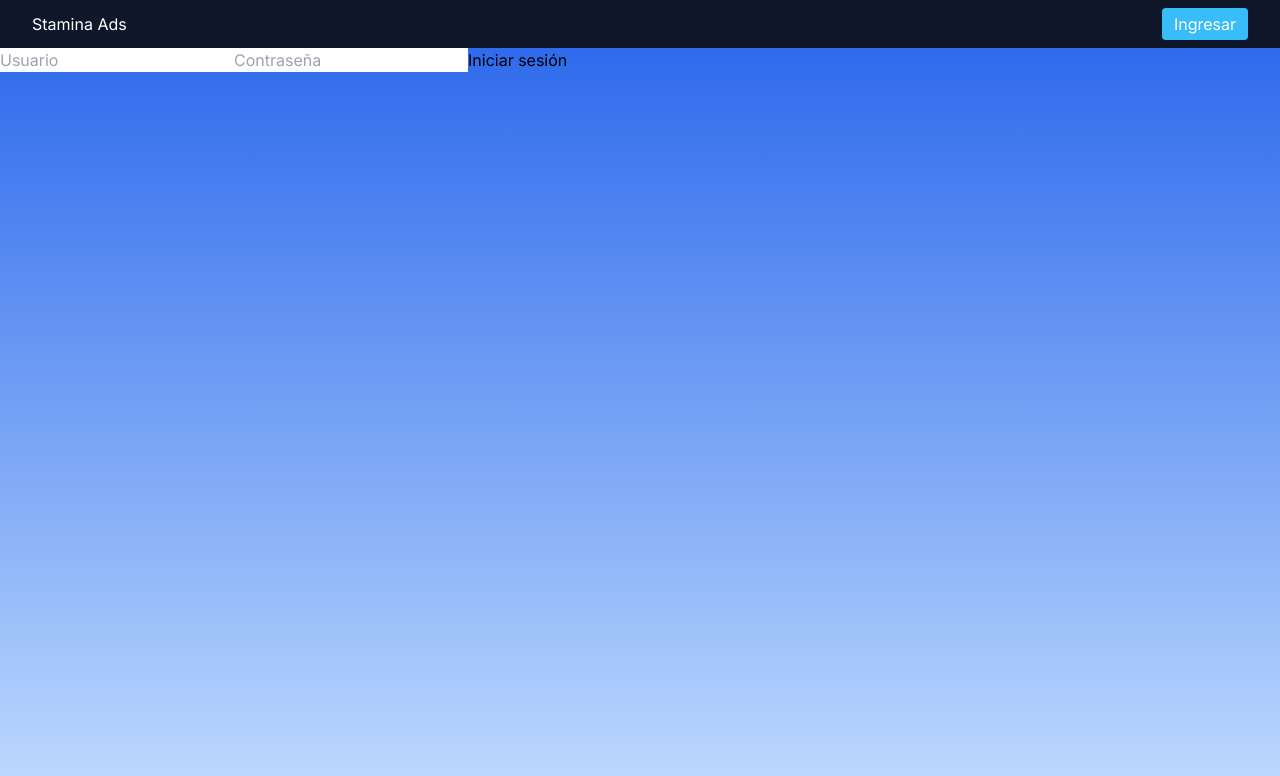
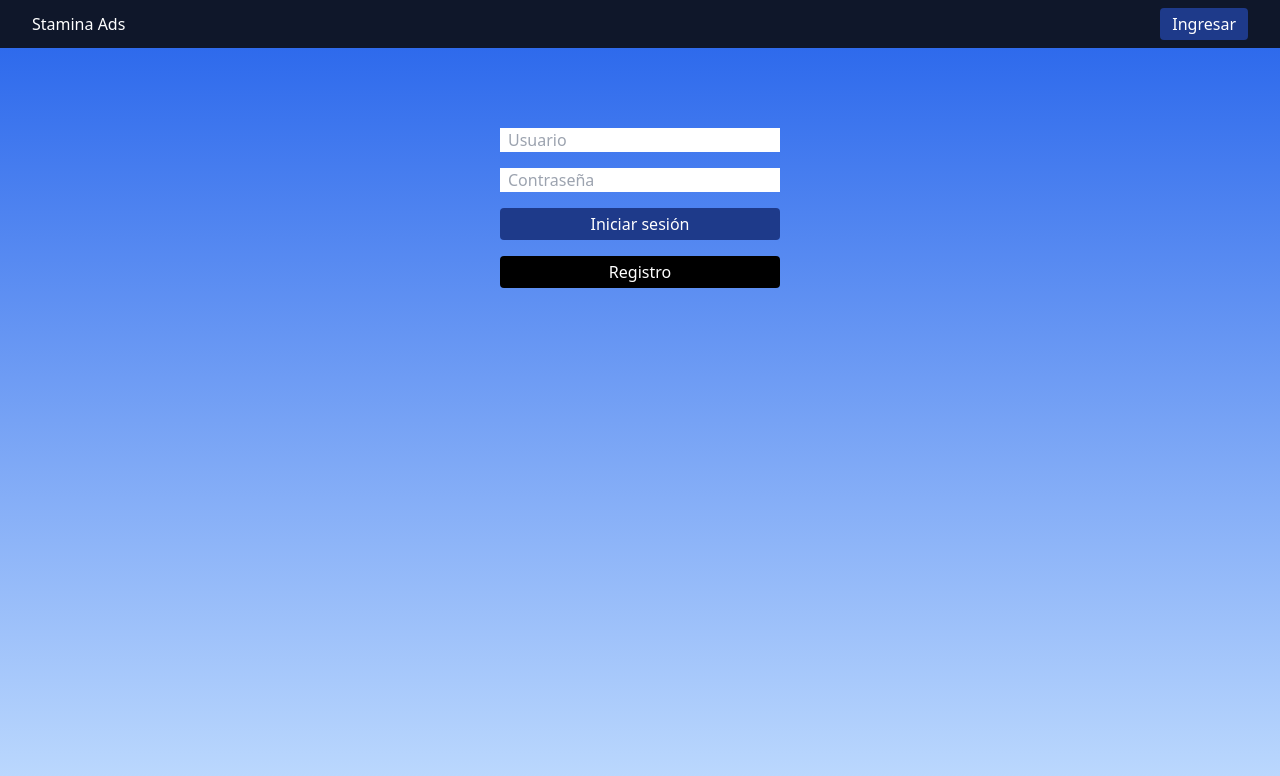
Before and after one commit to DarioFarias/Stamina-Ads, a Next.js app: page /login in a window 1280 px wide. Shown: the top 776 px of the page. Built offline with nearby package versions, Linux system fonts and the light colour scheme; no server answers.

Commit message:
Pagina login creada, empezando register

```diff
--- a/src/app/globals.css
+++ b/src/app/globals.css
@@ -3,5 +3,5 @@
 @tailwind utilities;
 
 body {
-  @apply flex flex-col min-h-screen bg-gradient-to-b from-blue-600 to-blue-200
+  @apply min-h-screen bg-gradient-to-b from-blue-600 to-blue-200
 }
--- a/src/app/layout.js
+++ b/src/app/layout.js
@@ -2,8 +2,6 @@ import "./globals.css";
 import { Inter } from "next/font/google";
 import Navbar from "@/components/Navbar";
 import Providers from "../providers/Providers.jsx";
-
-const inter = Inter({ subsets: ["latin"] });
 
 export const metadata = {
     title: "Stamina Ads",
@@ -13,11 +11,11 @@ export const metadata = {
 export default function RootLayout({ children }) {
     return (
         <html lang="en">
-            <body className={inter.className}>
-                <Providers>
-                    <Navbar />
+            <body>
+                <Navbar />
+                <div className="flex flex-col items-center p-20">
                     {children}
-                </Providers>
+                </div>
             </body>
         </html>
     );
--- a/src/app/login/page.jsx
+++ b/src/app/login/page.jsx
@@ -1,16 +1,17 @@
+import RegisterButton from "@/components/RegisterButton";
+
 export default function Login() {
     return (
-        <form >
-            <input
-                type="text"
-                placeholder="Usuario"
-
-            />
-            <input
-                type="password"
-                placeholder="Contraseña"
-            />
-            <button type="submit">Iniciar sesión</button>
+        <form className="flex flex-col w-1/4 gap-4">
+            <input className="px-2" type="text" placeholder="Usuario" />
+            <input className="px-2" type="password" placeholder="Contraseña" />
+            <button
+                className="bg-blue-900 text-white px-3 py-1 rounded"
+                type="submit"
+            >
+                Iniciar sesión
+            </button>
+            <RegisterButton />
         </form>
-    )
+    );
 }
--- /dev/null
+++ b/src/app/register/page.jsx
@@ -0,0 +1,9 @@
+import React from 'react'
+
+function page() {
+  return (
+    <div>page</div>
+  )
+}
+
+export default page
--- a/src/components/LoginButton.jsx
+++ b/src/components/LoginButton.jsx
@@ -6,11 +6,10 @@ import Link from 'next/link';
 
 const LoginButton = () => {
   return (
-
-
-  <button onClick={()=> signIn()} className="bg-sky-400  px-3 py-1 rounded">Ingresar</button>
-
-  )
+      <Link href="/login" className="bg-blue-900 text-white  px-3 py-1 rounded">
+          Ingresar
+      </Link>
+  );
 }
 
 export default LoginButton
--- a/src/components/Navbar.jsx
+++ b/src/components/Navbar.jsx
@@ -1,13 +1,11 @@
 "use client"
 import Link from "next/link";
-import { signIn, useSession } from "next-auth/react";
 import LoginButton from "./LoginButton";
 
 function Navbar() {
-    const  {data: session} = useSession()
     return (
         <div>
-            <nav className="bg-slate-900 flex justify-between px-8 text-white gap-2 p-2 items-center">
+            <nav className="bg-slate-900 flex justify-between px-8 text-white gap-2 p-2 items-center w-screen">
                 <div>
                     <Link href="/">Stamina Ads</Link>
                 </div>
--- /dev/null
+++ b/src/components/RegisterButton.jsx
@@ -0,0 +1,12 @@
+import Link from 'next/link';
+import React from 'react'
+
+function RegisterButton() {
+  return (
+      <Link href="/register" className="bg-black text-white px-3 py-1 rounded text-center">
+          Registro
+      </Link>
+  );
+}
+
+export default RegisterButton
```
